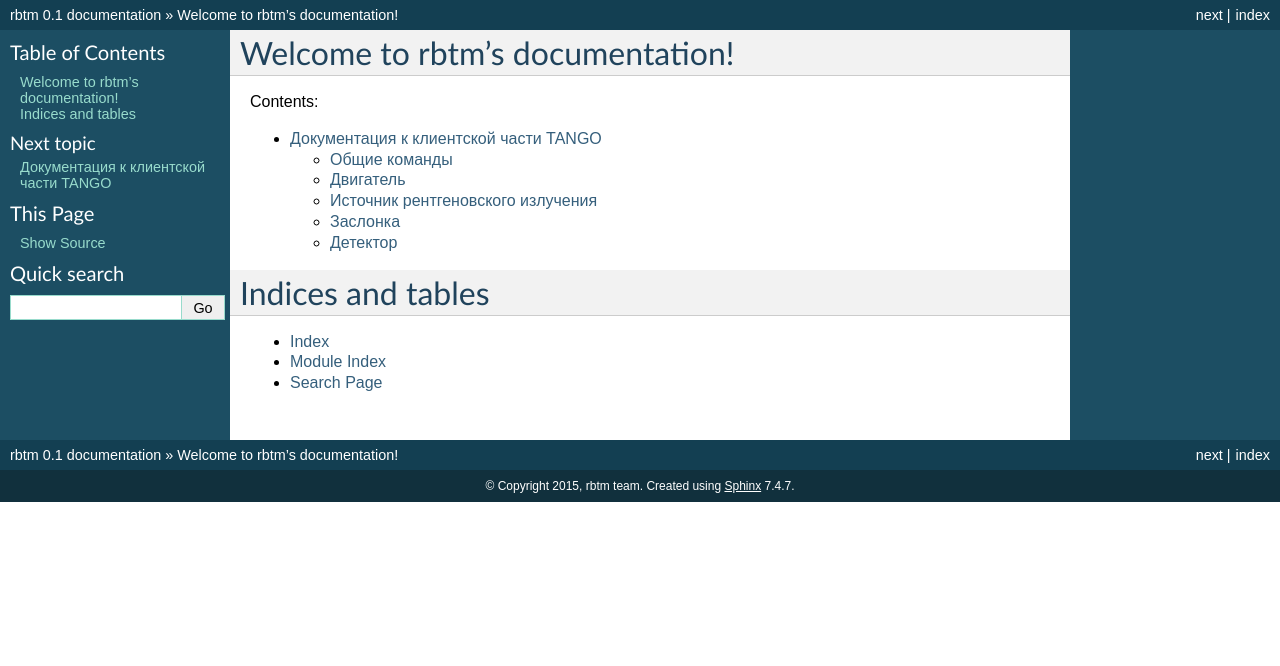
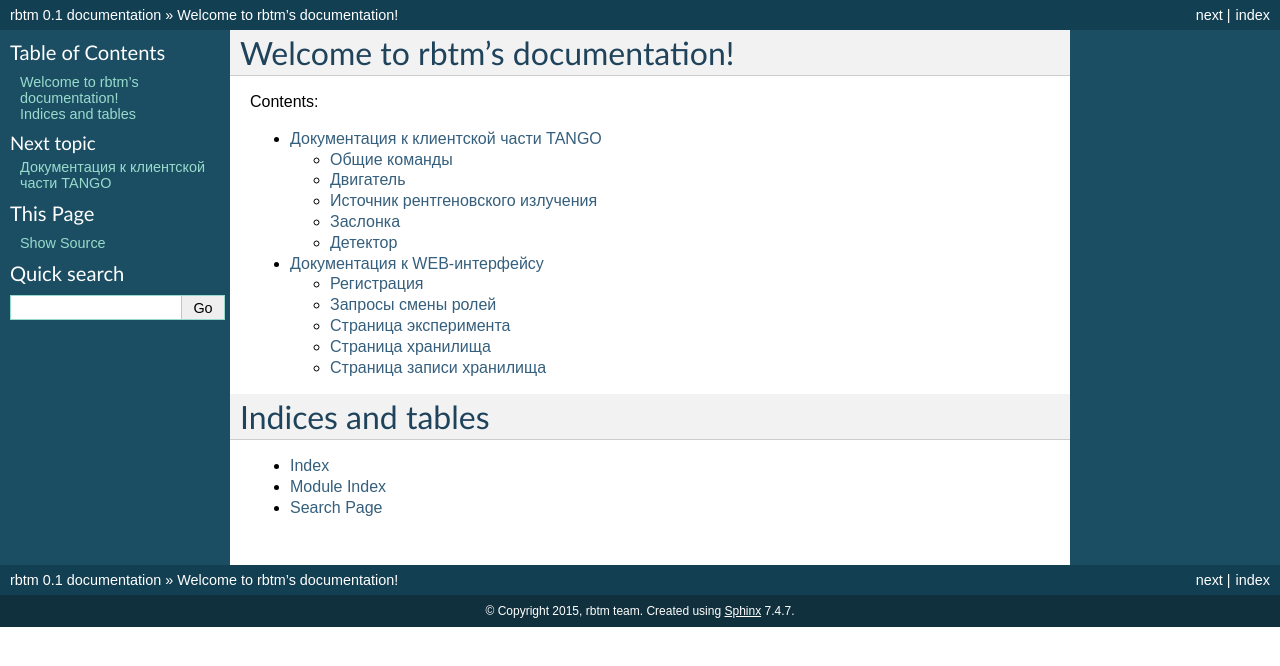
Before and after one commit to dmitryKonturov/robotom, a Sphinx documentation site: the page built from docs/source/index.rst, in a window 1280 px wide. Shown: the top 666 px of the page. Built offline with Sphinx 7.4.7, drawn with Linux system fonts in a browser that asks for light colours; some of the changed lines change nothing that is shown.

Commit message:
RBTM-185

```diff
--- /dev/null
+++ b/docs/source/Web-interface.rst
@@ -0,0 +1,73 @@
+Документация к WEB-интерфейсу
+=============================
+
+Регистрация
+~~~~~~~~~~~
+
+**Кнопка регистрация**
+
+При регистрации необходимо указать следующие поля:
+
+* Имя пользователя
+* Email
+* Пароль
+* ФИО
+* Пол
+* Телефон
+* Адрес
+* Место учебы/работы
+* Звание
+
+После регистрации пользователю будет предложено отправить запрос на изменение роли. По умолчанию пользователю присвоен статус *гость*.
+
+**Возможные роли**:
+
+* Гость
+* Исследователь
+* Экспериментатор
+* Администратор
+
+Запросы смены ролей
+~~~~~~~~~~~~~~~~~~~
+**Доступ**
+
+Доступ имеют пользователи с ролью *Администратор*
+
+**Описание**
+
+На странице представлен список пользователей, отправивших запрос на смену роли с описанием. Для подтверждения/отказа в смене роли нужно нажать Принять/Отклонить.
+
+Страница эксперимента
+~~~~~~~~~~~~~~~~~~~~~
+**Доступ**
+
+Доступ к странице эксперимента имеют пользователи с ролями *Администратор*, *Экспериментатор*
+
+**Описание**
+
+Документация по этому пункту будет предоставлена группой, разрабатывающей эту страницу
+
+Страница хранилища
+~~~~~~~~~~~~~~~~~~
+**Доступ**
+
+Доступ к странице хранилища имеют все пользователи
+
+**Описание**
+TODO
+
+Страница записи хранилища
+~~~~~~~~~~~~~~~~~~~~~~~~~
+**Доступ**
+
+Доступ к странице записи хранилища имеют все пользователи
+
+**Описание**
+
+На странице отображена основная информация о проведении эксперимента и тумбнейлы изображений, сделанных во время эксперимента.
+
+По нажатию на изображение изображение открывается в нормальном размере. **Описание конкретного изображения и переход по заданному углу будут добавлены позже**
+
+**TomoRec**
+
+Осуществляет доступ к интерфейсу восстановления изображений TomoRec. Доступ имеют пользователи с ролью *Исследователь*.
--- a/docs/source/index.rst
+++ b/docs/source/index.rst
@@ -12,6 +12,7 @@ Contents:
    :maxdepth: 2
 
    client
+   Web-interface
 
 Indices and tables
 ==================
```
